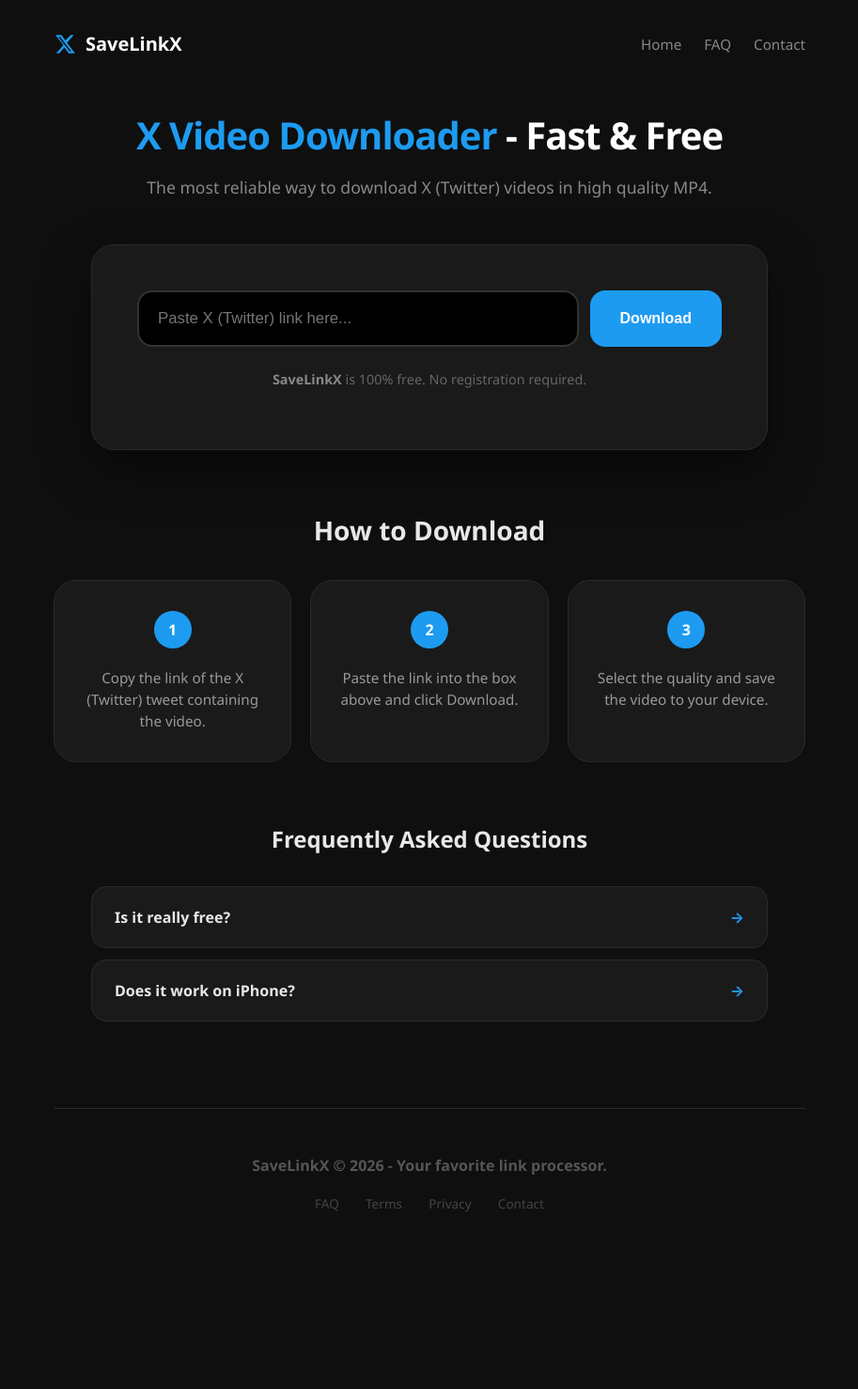
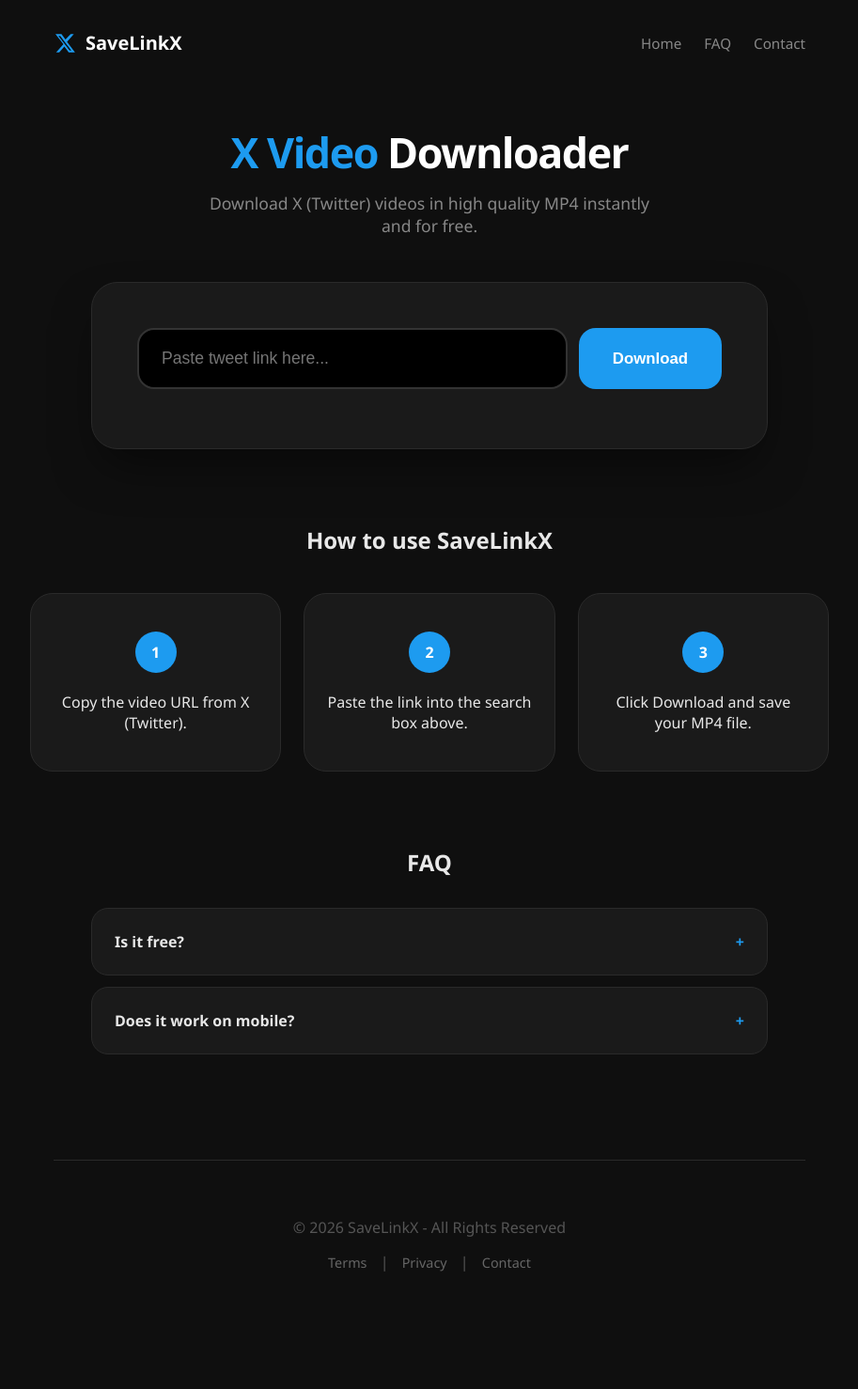
Before and after one commit to lars-rib/savelinkx, a Flask app: page / in a window 1280 px wide. Shown: the whole page at 94% size, without its empty margins (183-1096 px from the left). Before the commit the page ends 1289 px from the top, so only its background shows below. Run offline with Flask 3, Linux system fonts and the light colour scheme; some libraries are stand-ins or nearby versions.

Commit message:
RESTORE_ULTIMATE_VERSION

```diff
--- a/templates/index.html
+++ b/templates/index.html
@@ -1,89 +1,79 @@
 <!DOCTYPE html>
 <html lang="en">
 <head>
-  <meta charset="UTF-8" />
-  <meta name="viewport" content="width=device-width, initial-scale=1.0" />
-  <link rel="icon" href="/static/favicon.svg" type="image/svg+xml" />
+    <meta charset="UTF-8">
+    <meta name="viewport" content="width=device-width, initial-scale=1.0">
+    <link rel="icon" href="/static/favicon.svg" type="image/svg+xml">
     <title>SaveLinkX | Download X (Twitter) Videos Online for Free</title>
-  <meta name="description" content="Download videos from X (Twitter) instantly and for free. Paste any tweet link and save it as MP4." />
+    <meta name="description" content="Download videos from X (Twitter) instantly and for free. Paste any tweet link and save it as MP4 - no signup, no software, works on any device.">
+    <link rel="canonical" href="{{ site_url }}/">
+    <meta name="robots" content="index, follow">
+    <meta name="author" content="SaveLinkX">
+    <meta name="theme-color" content="#0f0f0f">
+
+    <meta property="og:type" content="website">
+    <meta property="og:url" content="{{ site_url }}/">
+    <meta property="og:title" content="SaveLinkX - Download X (Twitter) Videos Online for Free">
+    <meta property="og:description" content="Paste any tweet link and download in the highest available quality in seconds. Free, no account needed.">
+    <meta property="og:image" content="{{ site_url }}/static/og-image.png">
+
+    <meta name="twitter:card" content="summary_large_image">
+    <meta name="twitter:url" content="{{ site_url }}/">
+    <meta name="twitter:title" content="SaveLinkX - Download X (Twitter) Videos for Free">
+    <meta name="twitter:description" content="Download X and Twitter videos for free. Fast, easy, no signup required.">
+    <meta name="twitter:image" content="{{ site_url }}/static/og-image.png">
 
     <style>
         :root { --primary: #1d9bf0; --bg: #0f0f0f; --card-bg: #1a1a1a; --border: #2a2a2a; --text: #e8e8e8; }
         *, *::before, *::after { box-sizing: border-box; margin: 0; padding: 0; }
+        body { font-family: 'Segoe UI', system-ui, -apple-system, sans-serif; background: var(--bg); color: var(--text); min-height: 100vh; display: flex; flex-direction: column; align-items: center; padding: 0 16px 64px; }
 
-    body { font-family: 'Segoe UI', system-ui, -apple-system, sans-serif; background: var(--bg); color: var(--text); min-height: 100vh; display: flex; flex-direction: column; align-items: center; padding: 0 16px 64px; line-height: 1.5; }
-
-    /* Top Navigation Original */
         .topnav { width: 100%; max-width: 800px; display: flex; justify-content: space-between; align-items: center; padding: 32px 0; }
         .topnav-brand { font-size: 1.25rem; font-weight: 800; color: #fff; text-decoration: none; display: flex; align-items: center; gap: 10px; }
         .topnav-brand svg { width: 24px; height: 24px; fill: var(--primary); }
         .topnav-links { display: flex; gap: 24px; list-style: none; }
-    .topnav-links a { color: #888; text-decoration: none; font-size: 0.95rem; font-weight: 500; transition: 0.2s; }
+        .topnav-links a { color: #888; text-decoration: none; font-size: 0.95rem; transition: 0.2s; }
         .topnav-links a:hover { color: var(--primary); }
 
-    header { text-align: center; margin: 20px 0 48px; max-width: 700px; }
-    header h1 { font-size: 2.5rem; font-weight: 900; color: #fff; letter-spacing: -1px; margin-bottom: 12px; }
+        header { text-align: center; margin: 40px 0 48px; }
+        header h1 { font-size: 2.8rem; font-weight: 900; color: #fff; letter-spacing: -1.5px; margin-bottom: 12px; }
         header h1 span { color: var(--primary); }
-    header p { color: #888; font-size: 1.1rem; }
+        header p { color: #888; font-size: 1.1rem; max-width: 500px; margin: 0 auto; }
 
-    /* Main Card */
-    .card { background: var(--card-bg); border: 1px solid var(--border); border-radius: 24px; padding: 48px; width: 100%; max-width: 720px; box-shadow: 0 20px 50px rgba(0,0,0,0.5); }
-    .input-row { display: flex; gap: 12px; position: relative; }
+        .card { background: var(--card-bg); border: 1px solid var(--border); border-radius: 28px; padding: 48px; width: 100%; max-width: 720px; box-shadow: 0 25px 50px -12px rgba(0, 0, 0, 0.5); }
+        .input-row { display: flex; gap: 12px; }
         .input-wrap { position: relative; flex: 1; }
+        input[type="text"] { width: 100%; background: #000; border: 2px solid #333; border-radius: 18px; padding: 20px 24px; color: #fff; font-size: 1.1rem; outline: none; transition: 0.2s; }
+        input[type="text"]:focus { border-color: var(--primary); box-shadow: 0 0 0 4px rgba(29, 155, 240, 0.15); }
 
-    input[type="text"] { width: 100%; background: #000; border: 2px solid #333; border-radius: 16px; padding: 18px 20px; color: #fff; font-size: 1.05rem; outline: none; transition: 0.2s; }
-    input[type="text"]:focus { border-color: var(--primary); box-shadow: 0 0 0 4px rgba(29, 155, 240, 0.1); }
+        #fetchBtn { background: var(--primary); color: #fff; padding: 0 36px; border-radius: 18px; font-weight: 800; font-size: 1.05rem; cursor: pointer; border: none; transition: 0.2s; }
+        #fetchBtn:hover:not(:disabled) { background: #1a8cd8; transform: translateY(-2px); }
 
-    #fetchBtn { background: var(--primary); color: #fff; padding: 0 32px; border-radius: 16px; font-weight: 800; font-size: 1rem; cursor: pointer; border: none; transition: 0.2s; }
-    #fetchBtn:hover { background: #1a8cd8; transform: translateY(-2px); }
+        #videoInfo { display: none; margin-top: 40px; border-top: 1px solid var(--border); padding-top: 32px; animation: fadeIn 0.5s ease; }
+        @keyframes fadeIn { from { opacity: 0; } to { opacity: 1; } }
+        .thumb-row { display: flex; gap: 24px; align-items: center; }
+        #thumbnail { width: 180px; border-radius: 18px; border: 1px solid #333; }
+        .meta h2 { font-size: 1.2rem; color: #fff; margin-bottom: 12px; }
+        .badge { background: #252525; padding: 6px 12px; border-radius: 8px; font-size: 0.8rem; color: #aaa; margin-right: 8px; }
 
-    .promo-text { margin-top: 24px; color: #666; font-size: 0.9rem; text-align: center; }
-    .promo-text strong { color: #888; }
+        #downloadBtn { width: 100%; background: var(--primary); color: #fff; padding: 20px; border-radius: 18px; font-weight: 800; margin-top: 24px; border: none; cursor: pointer; font-size: 1.2rem; transition: 0.2s; }
+        #downloadBtn:hover { filter: brightness(1.1); }
 
-    /* Video Info Section */
-    #videoInfo { display: none; margin-top: 40px; padding-top: 32px; border-top: 1px solid var(--border); animation: slideUp 0.4s ease-out; }
-    @keyframes slideUp { from { opacity: 0; transform: translateY(20px); } to { opacity: 1; transform: translateY(0); } }
+        .how-to { margin-top: 80px; width: 100%; max-width: 850px; text-align: center; }
+        .steps { display: grid; grid-template-columns: repeat(3, 1fr); gap: 24px; margin-top: 40px; }
+        .step { background: var(--card-bg); border: 1px solid var(--border); border-radius: 24px; padding: 40px 24px; }
+        .step-num { background: var(--primary); width: 44px; height: 44px; border-radius: 50%; margin: 0 auto 20px; display: flex; align-items: center; justify-content: center; font-weight: 900; color: #fff; }
 
-    .thumb-row { display: flex; gap: 24px; align-items: center; }
-    #thumbnail { width: 180px; border-radius: 16px; border: 1px solid #333; box-shadow: 0 10px 20px rgba(0,0,0,0.3); }
-    .meta h2 { font-size: 1.2rem; margin-bottom: 12px; color: #fff; }
+        .faq { margin-top: 80px; width: 100%; max-width: 720px; }
+        details { background: var(--card-bg); border: 1px solid var(--border); border-radius: 18px; margin-bottom: 12px; }
+        summary { padding: 24px; cursor: pointer; font-weight: 700; list-style: none; display: flex; justify-content: space-between; }
+        summary::after { content: '+'; color: var(--primary); }
 
-    .badge-group { display: flex; gap: 8px; }
-    .badge { background: #252525; padding: 6px 12px; border-radius: 8px; font-size: 0.8rem; color: #aaa; font-weight: 600; }
+        footer { margin-top: 100px; padding: 60px 0; border-top: 1px solid var(--border); width: 100%; max-width: 800px; text-align: center; color: #555; }
+        footer a { color: #666; text-decoration: none; margin: 0 10px; font-size: 0.9rem; }
+        footer a:hover { color: var(--primary); }
 
-    #downloadBtn { width: 100%; background: var(--primary); color: #fff; padding: 20px; border-radius: 16px; font-weight: 800; margin-top: 24px; border: none; cursor: pointer; font-size: 1.2rem; }
-
-    /* Steps Section */
-    .how-to { margin-top: 64px; width: 100%; max-width: 800px; text-align: center; }
-    .how-to h2 { margin-bottom: 32px; font-size: 1.75rem; }
-    .steps { display: grid; grid-template-columns: repeat(3, 1fr); gap: 20px; }
-    .step { background: var(--card-bg); border: 1px solid var(--border); border-radius: 24px; padding: 32px 24px; transition: 0.3s; }
-    .step:hover { transform: translateY(-8px); border-color: var(--primary); }
-    .step-num { background: var(--primary); width: 40px; height: 40px; border-radius: 50%; margin: 0 auto 20px; display: flex; align-items: center; justify-content: center; font-weight: 900; color: #fff; }
-    .step p { font-size: 0.95rem; color: #999; font-weight: 500; }
-
-    /* FAQ */
-    .faq { margin-top: 64px; width: 100%; max-width: 720px; }
-    .faq h2 { text-align: center; margin-bottom: 32px; }
-    details { background: var(--card-bg); border: 1px solid var(--border); border-radius: 16px; margin-bottom: 12px; transition: 0.2s; }
-    summary { padding: 20px 24px; cursor: pointer; font-weight: 700; display: flex; justify-content: space-between; align-items: center; outline: none; }
-    summary::-webkit-details-marker { display: none; }
-    summary::after { content: '→'; color: var(--primary); transition: 0.3s; }
-    details[open] { border-color: var(--primary); }
-    details[open] summary::after { transform: rotate(90deg); }
-    details p { padding: 0 24px 24px; color: #888; }
-
-    footer { margin-top: 80px; padding: 48px 0; border-top: 1px solid var(--border); width: 100%; max-width: 800px; text-align: center; }
-    footer p { color: #555; margin-bottom: 16px; font-weight: 600; }
-    footer .links a { color: #444; text-decoration: none; margin: 0 12px; font-size: 0.85rem; transition: 0.2s; }
-    footer .links a:hover { color: var(--primary); }
-
-    @media (max-width: 768px) {
-      .steps { grid-template-columns: 1fr; }
-      .card { padding: 24px; }
-      header h1 { font-size: 1.8rem; }
-      .topnav-links { display: none; }
-    }
+        @media (max-width: 768px) { .steps { grid-template-columns: 1fr; } .input-row { flex-direction: column; } #fetchBtn { padding: 20px; } }
     </style>
 </head>
 <body>
@@ -101,57 +91,52 @@
     </nav>
 
     <header>
-    <h1><span>X Video Downloader</span> - Fast & Free</h1>
-    <p>The most reliable way to download X (Twitter) videos in high quality MP4.</p>
+        <h1><span>X Video</span> Downloader</h1>
+        <p>Download X (Twitter) videos in high quality MP4 instantly and for free.</p>
     </header>
 
     <main class="card">
         <div class="input-row">
             <div class="input-wrap">
-        <input type="text" id="urlInput" placeholder="Paste X (Twitter) link here..." />
+                <input type="text" id="urlInput" placeholder="Paste tweet link here...">
             </div>
             <button id="fetchBtn" onclick="fetchInfo()">Download</button>
         </div>
-    <p class="promo-text"><strong>SaveLinkX</strong> is 100% free. No registration required.</p>
+
+        <div id="status" style="text-align: center; margin-top: 15px; color: #888;"></div>
 
         <div id="videoInfo">
             <div class="thumb-row">
-        <img id="thumbnail" src="" alt="Thumbnail" />
+                <img id="thumbnail" src="" alt="Thumbnail">
                 <div class="meta">
-          <h2 id="title">Video Title</h2>
-          <div class="badge-group">
-            <span class="badge" id="uploaderBadge">Twitter User</span>
-            <span class="badge">HD MP4</span>
-          </div>
+                    <h2 id="title"></h2>
+                    <span class="badge">HD Quality</span>
+                    <span class="badge" id="uploaderBadge"></span>
                 </div>
             </div>
             <button id="downloadBtn" onclick="startDownload()">Download Now</button>
         </div>
-    <div id="status" style="margin-top: 15px; text-align: center; color: #888;"></div>
     </main>
 
     <section class="how-to">
-    <h2>How to Download</h2>
+        <h2>How to use SaveLinkX</h2>
         <div class="steps">
-      <div class="step"><div class="step-num">1</div><p>Copy the link of the X (Twitter) tweet containing the video.</p></div>
-      <div class="step"><div class="step-num">2</div><p>Paste the link into the box above and click Download.</p></div>
-      <div class="step"><div class="step-num">3</div><p>Select the quality and save the video to your device.</p></div>
+            <div class="step"><div class="step-num">1</div><p>Copy the video URL from X (Twitter).</p></div>
+            <div class="step"><div class="step-num">2</div><p>Paste the link into the search box above.</p></div>
+            <div class="step"><div class="step-num">3</div><p>Click Download and save your MP4 file.</p></div>
         </div>
     </section>
 
     <section class="faq">
-    <h2>Frequently Asked Questions</h2>
-    <details><summary>Is it really free?</summary><p>Yes, SaveLinkX is and will always be free to use.</p></details>
-    <details><summary>Does it work on iPhone?</summary><p>Absolutely! You can use it in Safari or any other browser on your iPhone.</p></details>
+        <h2 style="text-align: center; margin-bottom: 32px;">FAQ</h2>
+        <details><summary>Is it free?</summary><p>Yes, 100% free forever.</p></details>
+        <details><summary>Does it work on mobile?</summary><p>Yes, it works perfectly on Android and iPhone (iOS).</p></details>
     </section>
 
     <footer>
-    <p>SaveLinkX © 2026 - Your favorite link processor.</p>
-    <div class="links">
-      <a href="/faq">FAQ</a>
-      <a href="/termos">Terms</a>
-      <a href="/privacidade">Privacy</a>
-      <a href="/contato">Contact</a>
+        <p>© 2026 SaveLinkX - All Rights Reserved</p>
+        <div style="margin-top: 15px;">
+            <a href="/termos">Terms</a> | <a href="/privacidade">Privacy</a> | <a href="/contato">Contact</a>
         </div>
     </footer>
 
@@ -161,7 +146,7 @@
             const url = document.getElementById("urlInput").value.trim();
             if(!url) return;
             currentUrl = url;
-      document.getElementById("status").textContent = "Fetching video info...";
+            document.getElementById("status").textContent = "Fetching video details...";
             try {
                 const res = await fetch("/info", {
                     method: "POST",
@@ -169,19 +154,20 @@
                     body: JSON.stringify({ url }),
                 });
                 const data = await res.json();
+                if(!res.ok) throw new Error();
                 document.getElementById("thumbnail").src = data.thumbnail;
                 document.getElementById("title").textContent = data.title;
-        document.getElementById("uploaderBadge").textContent = data.uploader || "X Video";
+                document.getElementById("uploaderBadge").textContent = "@" + (data.uploader || "user");
                 document.getElementById("videoInfo").style.display = "block";
                 document.getElementById("status").textContent = "";
             } catch (err) {
-        document.getElementById("status").textContent = "Error: Invalid link.";
+                document.getElementById("status").textContent = "Error: Link not supported or private.";
             }
         }
 
         async function startDownload() {
             const btn = document.getElementById("downloadBtn");
-      btn.textContent = "Processing...";
+            btn.textContent = "Downloading...";
             try {
                 const res = await fetch("/download", {
                     method: "POST",
@@ -191,7 +177,7 @@
                 const blob = await res.blob();
                 const a = document.createElement("a");
                 a.href = URL.createObjectURL(blob);
-        a.download = "savelinkx_video.mp4";
+                a.download = "video.mp4";
                 a.click();
             } finally {
                 btn.textContent = "Download Now";
```
Lines whose indentation alone changed are shown as unchanged.
